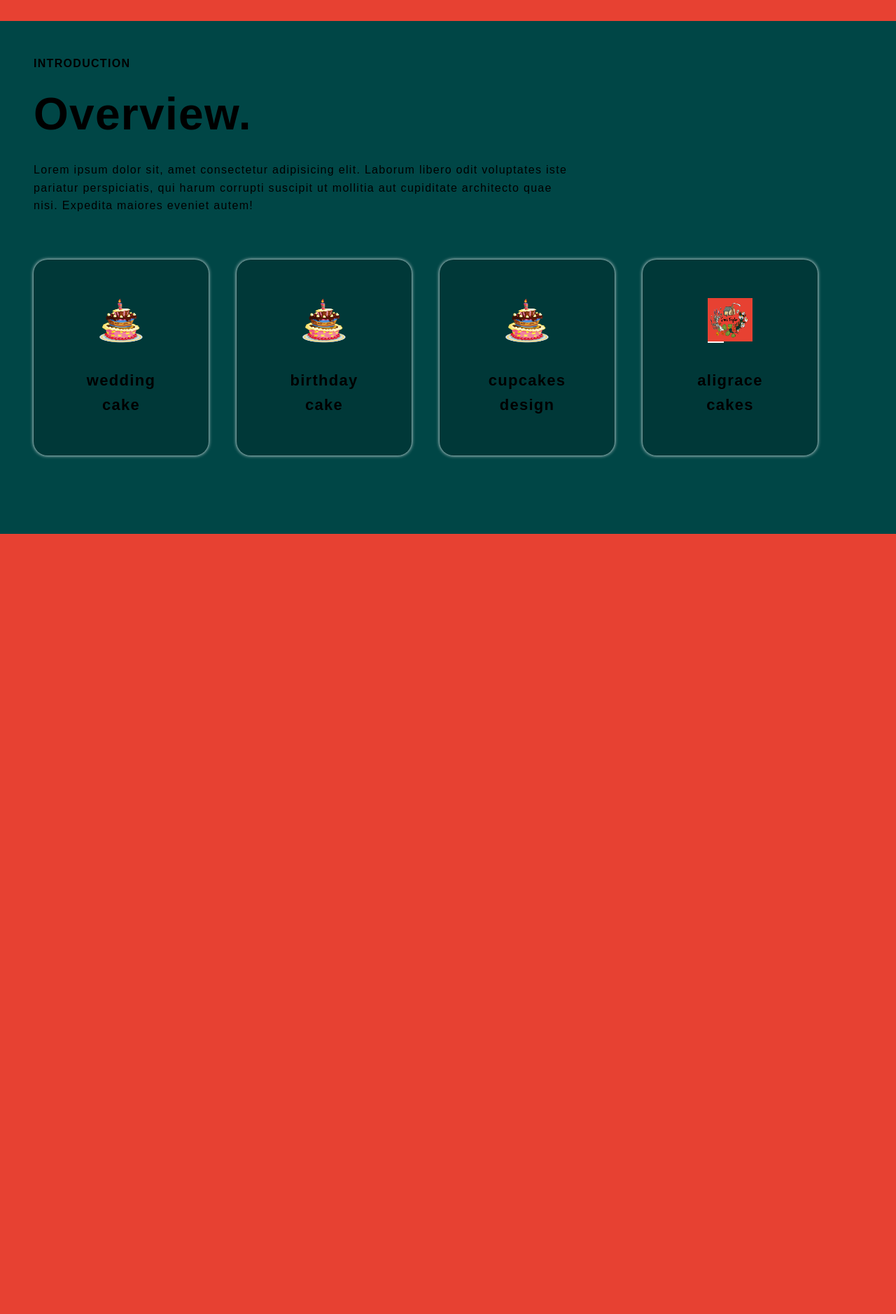
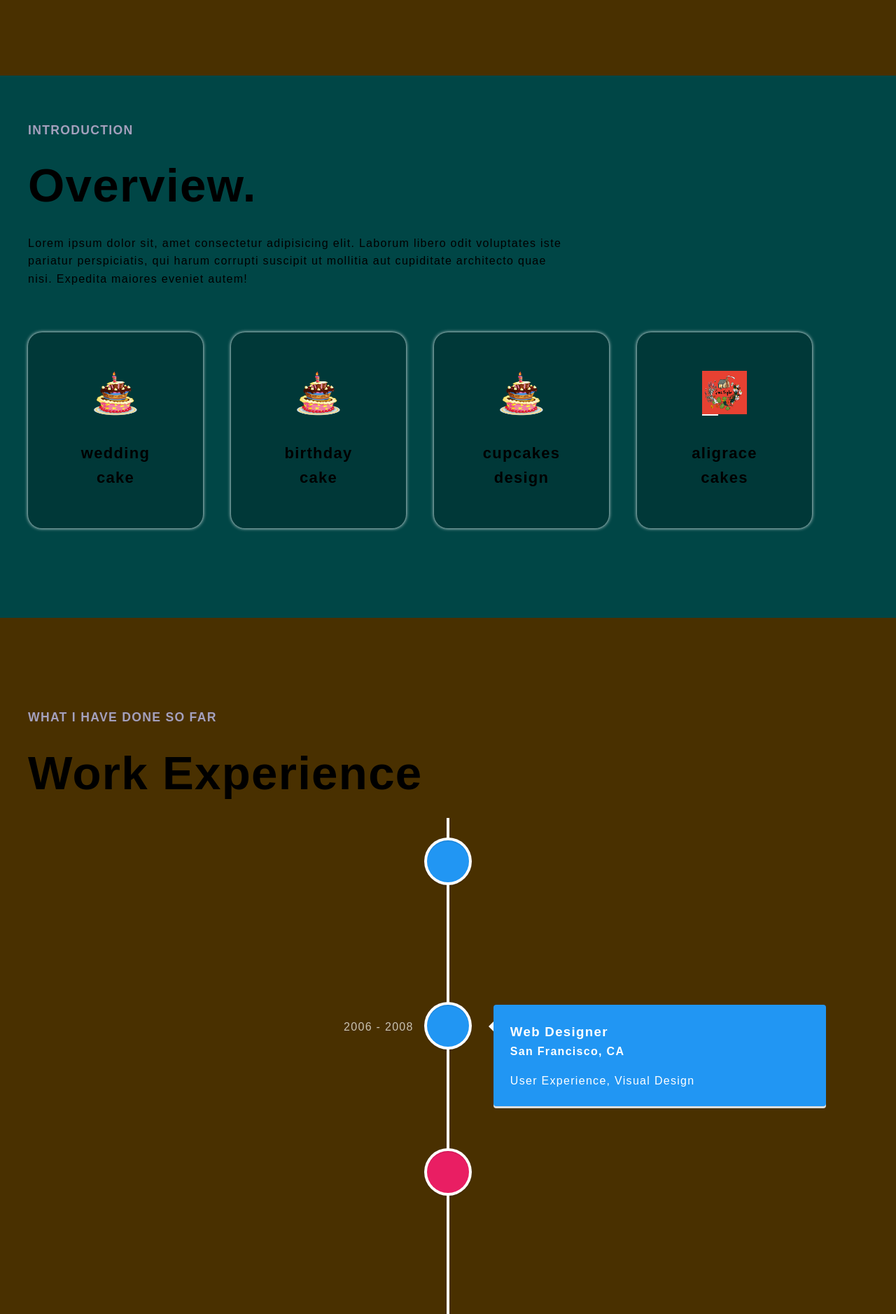
Before and after one commit to NNahkan/Bakery-Website, a React (Vite) app: page / in a window 1280 px wide. Shown: the part 880-2758 px from the top of the page at 70% size. Before the commit the page ends 1723 px from the top, so only its background shows below. Built offline with nearby package versions, Linux system fonts and the light colour scheme.

Commit message:
works component

```diff
--- a/package.json
+++ b/package.json
@@ -12,7 +12,8 @@
   "dependencies": {
     "framer-motion": "^10.16.4",
     "react": "^18.2.0",
-    "react-dom": "^18.2.0"
+    "react-dom": "^18.2.0",
+    "react-vertical-timeline-component": "^3.6.0"
   },
   "devDependencies": {
     "@types/react": "^18.2.15",
--- a/src/App.jsx
+++ b/src/App.jsx
@@ -1,6 +1,8 @@
 import About from "./components/About/About";
+import Experience from "./components/Experience/Experience";
 import Hero from "./components/Hero/Hero";
 import Navbar from "./components/Navbar/Navbar";
+import Works from "./components/Works/Works";
 
 function App() {
   return (
@@ -8,6 +10,8 @@ function App() {
       <Navbar />
       <Hero />
       <About />
+      <Experience />
+      <Works />
     </>
   );
 }
--- a/src/components/About/About.jsx
+++ b/src/components/About/About.jsx
@@ -14,10 +14,10 @@ const ServiceCard = ({ title, icon }) => {
 
 const About = () => {
   return (
-    <div className={s.aboutContainer}>
-      <div className="container">
-        <h4>INTRODUCTION</h4>
-        <h1>Overview.</h1>
+    <div className={`${s.aboutContainer} `} >
+      <div className="secondaryContainer">
+        <h4 className="sectionFirstHeader">INTRODUCTION</h4>
+        <h1 className="sectionSecondHeader">Overview.</h1>
         <p className={s.parap}>
           Lorem ipsum dolor sit, amet consectetur adipisicing elit. Laborum
           libero odit voluptates iste pariatur perspiciatis, qui harum corrupti
@@ -34,4 +34,4 @@ const About = () => {
   );
 };
 
-export default SectionsWrapper(About,'about');
+export default SectionsWrapper(About, "about");
--- a/src/components/About/About.module.css
+++ b/src/components/About/About.module.css
@@ -1,11 +1,6 @@
 .aboutContainer {
-  margin: 5rem 0;
-  padding: 3rem;
+
   background-color: #004646;
-}
-
-.aboutContainer h1 {
-  margin: 0.5rem 0;
 }
 
 .parap {
--- /dev/null
+++ b/src/components/Experience/Experience.jsx
@@ -0,0 +1,66 @@
+import React from "react";
+import {
+  VerticalTimeline,
+  VerticalTimelineElement,
+} from "react-vertical-timeline-component";
+import "react-vertical-timeline-component/style.min.css";
+
+const Experience = () => {
+  return (
+    <div className=" secondaryContainer">
+      <h4 className="sectionFirstHeader">What I have done so far</h4>
+      <h1 className="sectionSecondHeader">Work Experience</h1>
+      <VerticalTimeline>
+        <VerticalTimelineElement
+          className="vertical-timeline-element--work"
+          contentStyle={{ background: "rgb(33, 150, 243)", color: "#fff" }}
+          contentArrowStyle={{ borderRight: "7px solid  rgb(33, 150, 243)" }}
+          date="2011 - present"
+          iconStyle={{ background: "rgb(33, 150, 243)", color: "#fff" }}
+        >
+          <h3 className="vertical-timeline-element-title">Creative Director</h3>
+          <h4 className="vertical-timeline-element-subtitle">Miami, FL</h4>
+          <p>
+            Creative Direction, User Experience, Visual Design, Project
+            Management, Team Leading
+          </p>
+        </VerticalTimelineElement>
+        <VerticalTimelineElement
+          className="vertical-timeline-element--work"
+          contentStyle={{ background: "rgb(33, 150, 243)", color: "#fff" }}
+          date="2006 - 2008"
+          iconStyle={{ background: "rgb(33, 150, 243)", color: "#fff" }}
+        >
+          <h3 className="vertical-timeline-element-title">Web Designer</h3>
+          <h4 className="vertical-timeline-element-subtitle">
+            San Francisco, CA
+          </h4>
+          <p>User Experience, Visual Design</p>
+        </VerticalTimelineElement>
+
+        <VerticalTimelineElement
+          className="vertical-timeline-element--education"
+          contentStyle={{ background: "rgb(33, 150, 243)", color: "#fff" }}
+          contentArrowStyle={{ borderRight: "7px solid  rgb(33, 150, 243)" }}
+          date="2002 - 2006"
+          iconStyle={{ background: "rgb(233, 30, 99)", color: "#fff" }}
+        >
+          <h3 className="vertical-timeline-element-title">
+            Bachelor of Science in Interactive Digital Media Visual Imaging
+          </h3>
+          <h4 className="vertical-timeline-element-subtitle">
+            Bachelor Degree
+          </h4>
+          <p>Creative Direction, Visual Design</p>
+        </VerticalTimelineElement>
+        <VerticalTimelineElement
+          iconStyle={{ background: "rgb(16, 204, 82)", color: "#fff" }}
+          contentStyle={{ background: "rgb(33, 150, 243)", color: "#fff" }}
+          contentArrowStyle={{ borderRight: "7px solid  rgb(33, 150, 243)" }}
+        />
+      </VerticalTimeline>
+    </div>
+  );
+};
+
+export default Experience;
--- a/src/components/Hero/Hero.jsx
+++ b/src/components/Hero/Hero.jsx
@@ -5,7 +5,8 @@ import grace from "../../assets/grace.png";
 
 const Hero = () => {
   return (
-    <div className={`container ${s.heroContainer}`}>
+    <div className="container" >
+      <div className="secondaryContainer">
         <img className={s.cake} src={cake} alt="" />
         <div className={s.heroWrap}>
           <h1 className={s.myName}>
@@ -18,6 +19,7 @@ const Hero = () => {
           <img src={grace} alt="" />
         </div>
       </div>
+    </div>
   );
 };
 
--- a/src/components/Hero/Hero.module.css
+++ b/src/components/Hero/Hero.module.css
@@ -1,8 +1,4 @@
-.heroContainer {
-  padding: 4rem;
-  margin-bottom: 4rem;
-  position: relative;
-}
+
 
 .cake {
   position: absolute;
--- /dev/null
+++ b/src/components/Works/Works.jsx
@@ -0,0 +1,31 @@
+import React from "react";
+
+const WorkCard = ({ name }) => {
+  return (
+    <div style={{ width: "100px", height: "100px", background: "black" }}>
+      {name}
+    </div>
+  );
+};
+
+const Works = () => {
+  return (
+    <div className="secondaryContainer">
+      <h4 className="sectionFirstHeader">My Work</h4>
+      <h1 className="sectionSecondHeader">Examples</h1>
+      <p>
+        Lorem ipsum dolor sit amet consectetur, adipisicing elit. Molestias,
+        voluptatem vitae nemo aspernatur facilis incidunt. Illum saepe quaerat
+        magni nesciunt inventore, cum tenetur quibusdam repellendus itaque dicta
+        quas libero enim.
+      </p>
+      <div>
+        <WorkCard name={"anan"} />
+        <WorkCard name={"anan"} />
+        <WorkCard name={"anan"} />
+      </div>
+    </div>
+  );
+};
+
+export default Works;
--- a/src/hoc/SectionsWrapper.jsx
+++ b/src/hoc/SectionsWrapper.jsx
@@ -12,7 +12,7 @@ const SectionsWrapper = (Component, idName) =>
   function HOC() {
     return (
       <motion.section
-        variants={staggerContainer()}
+        variants={variants	}
         initial="hidden"
         whileInView="show"
         viewport={{ once: true, amount: 0.25 }}
--- a/src/index.css
+++ b/src/index.css
@@ -14,7 +14,7 @@ body {
   margin: 0;
   min-width: 320px;
   min-height: 100vh;
-  background-color: #e74132;
+  background-color: #493000;
   font-size: 16px;
 }
 
@@ -34,6 +34,15 @@ h1 {
   margin-right: auto;
 }
 
+.secondaryContainer {
+	max-width: 1200px;
+  padding: 4rem 0;
+  margin: 4rem auto;
+  margin-left: auto;
+  margin-right: auto;
+  position: relative;
+}
+
 .btn {
   padding: 15px 8px;
   font-size: 1rem;
@@ -49,3 +58,14 @@ h1 {
 .btn:hover {
   letter-spacing: 1.1px;
 }
+
+.sectionFirstHeader {
+  color: #a4a0bd;
+  font-size: 1.1rem;
+  text-transform: uppercase;
+}
+
+.sectionSecondHeader {
+  font-size: 4.2rem;
+  margin: 0.7rem 0;
+}
```
Also changed, not shown: src/components/Experience/Experience.module.css (added), src/components/Works/Works.module.css (added), 1 other file (tests, documents, lock files or other folders). Lines whose indentation alone changed are shown as unchanged.
